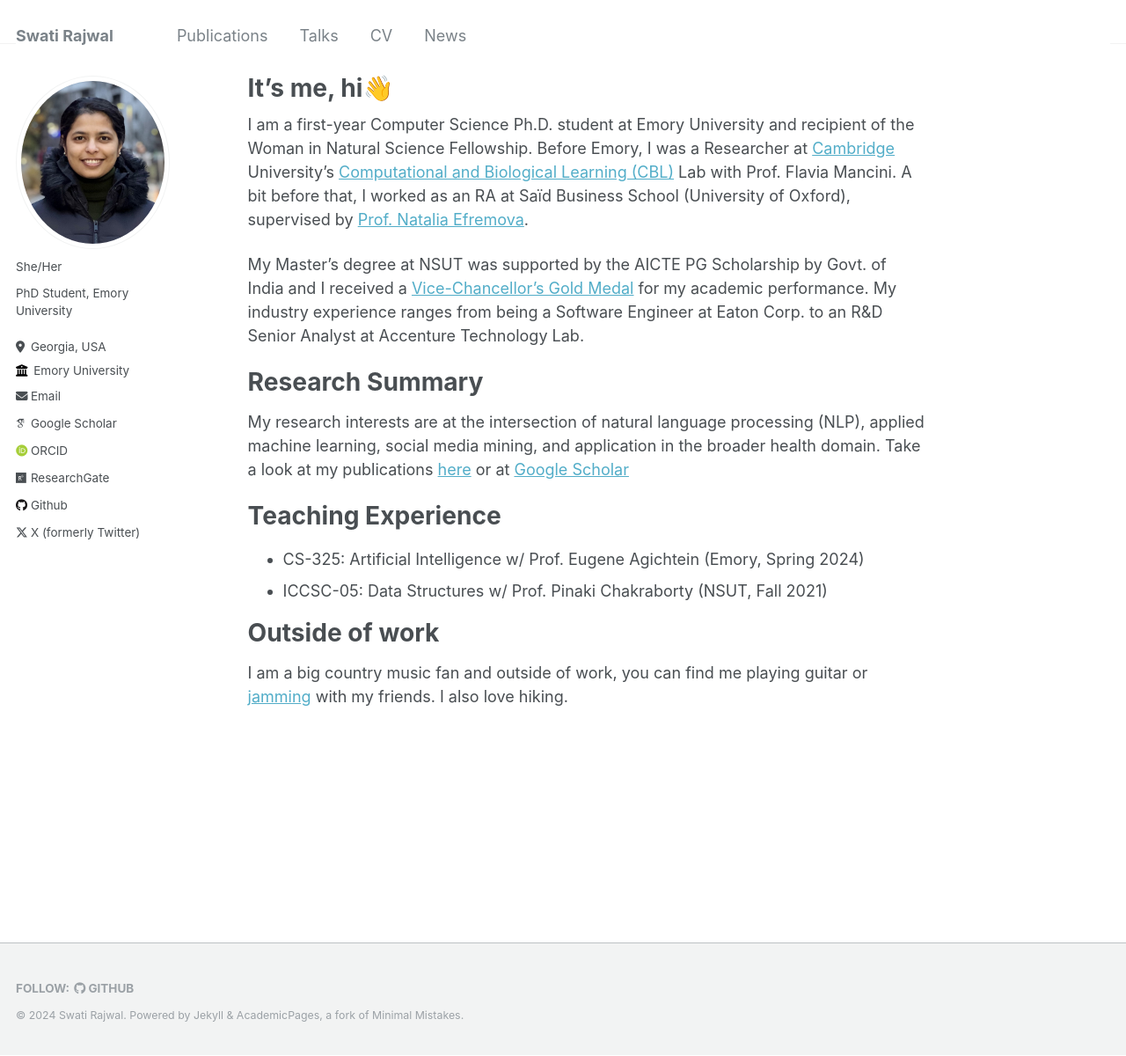
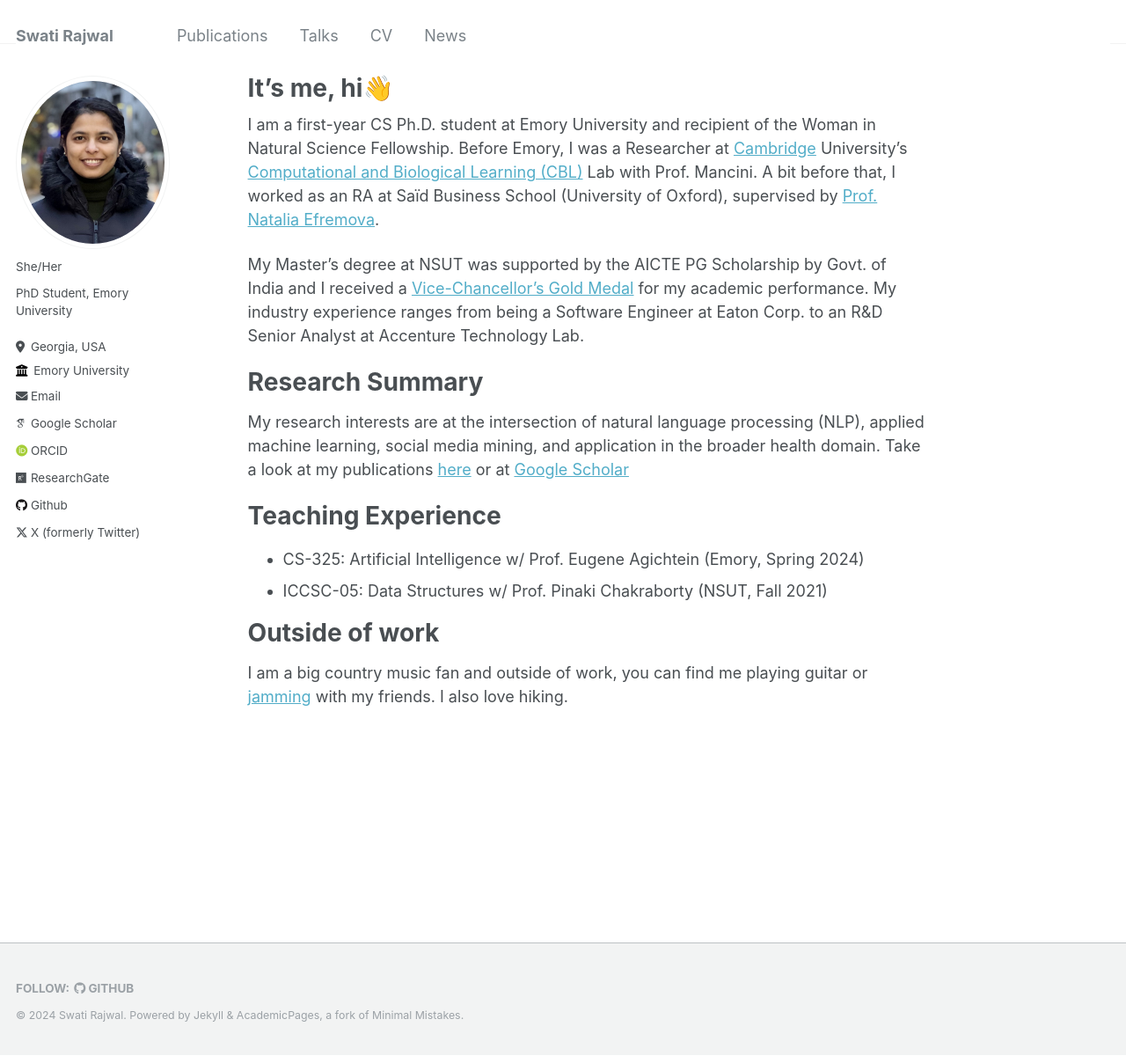
Before and after one commit to swati-rajwal/swati-rajwal.github.io, a Jekyll site: the page built from _pages/about.md, in a window 1280 px wide and 1200 px high. Shown: the whole window at 88% size. Built offline with Jekyll 4.4.1, drawn with Linux system fonts in a browser that asks for light colours; some web fonts are replaced.

Commit message:
Update about.md

```diff
--- a/_pages/about.md
+++ b/_pages/about.md
@@ -7,7 +7,7 @@
   - /about.html
 ---
 
-I am a first-year Computer Science Ph.D. student at Emory University and recipient of the Woman in Natural Science Fellowship. Before Emory, I was a Researcher at <a href="https://neuroscience.cam.ac.uk/member/srajwal/" target="_blank">Cambridge</a> University's <a href="https://cbl-website.onrender.com/" target="_blank">Computational and Biological Learning (CBL)</a> Lab with Prof. Flavia Mancini. A bit before that, I worked as an RA at Saïd Business School (University of Oxford), supervised by <a href="https://www.research.ox.ac.uk/researchers/natalia-efremova" target="_blank">Prof. Natalia Efremova</a>.
+I am a first-year CS Ph.D. student at Emory University and recipient of the Woman in Natural Science Fellowship. Before Emory, I was a Researcher at <a href="https://neuroscience.cam.ac.uk/member/srajwal/" target="_blank">Cambridge</a> University's <a href="https://cbl-website.onrender.com/" target="_blank">Computational and Biological Learning (CBL)</a> Lab with Prof. Mancini. A bit before that, I worked as an RA at Saïd Business School (University of Oxford), supervised by <a href="https://www.research.ox.ac.uk/researchers/natalia-efremova" target="_blank">Prof. Natalia Efremova</a>.
 
 My Master's degree at NSUT was supported by the AICTE PG Scholarship by Govt. of India and I received a <a href="https://www.linkedin.com/feed/update/urn:li:activity:7108505289506627584/" target="_blank">Vice-Chancellor's Gold Medal</a> for my academic performance. My industry experience ranges from being a Software Engineer at Eaton Corp. to an R&D Senior Analyst at Accenture Technology Lab.
 
```
